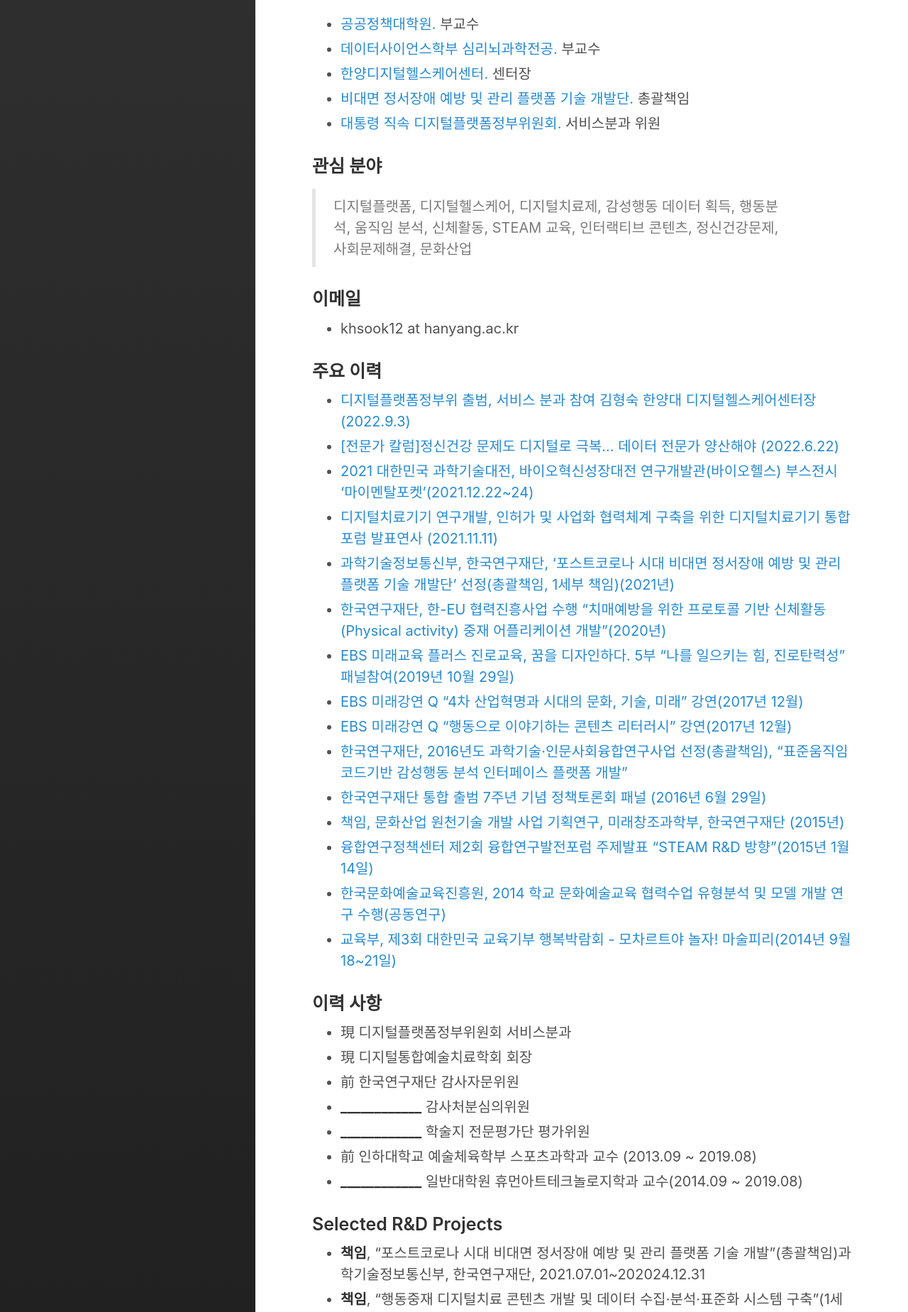
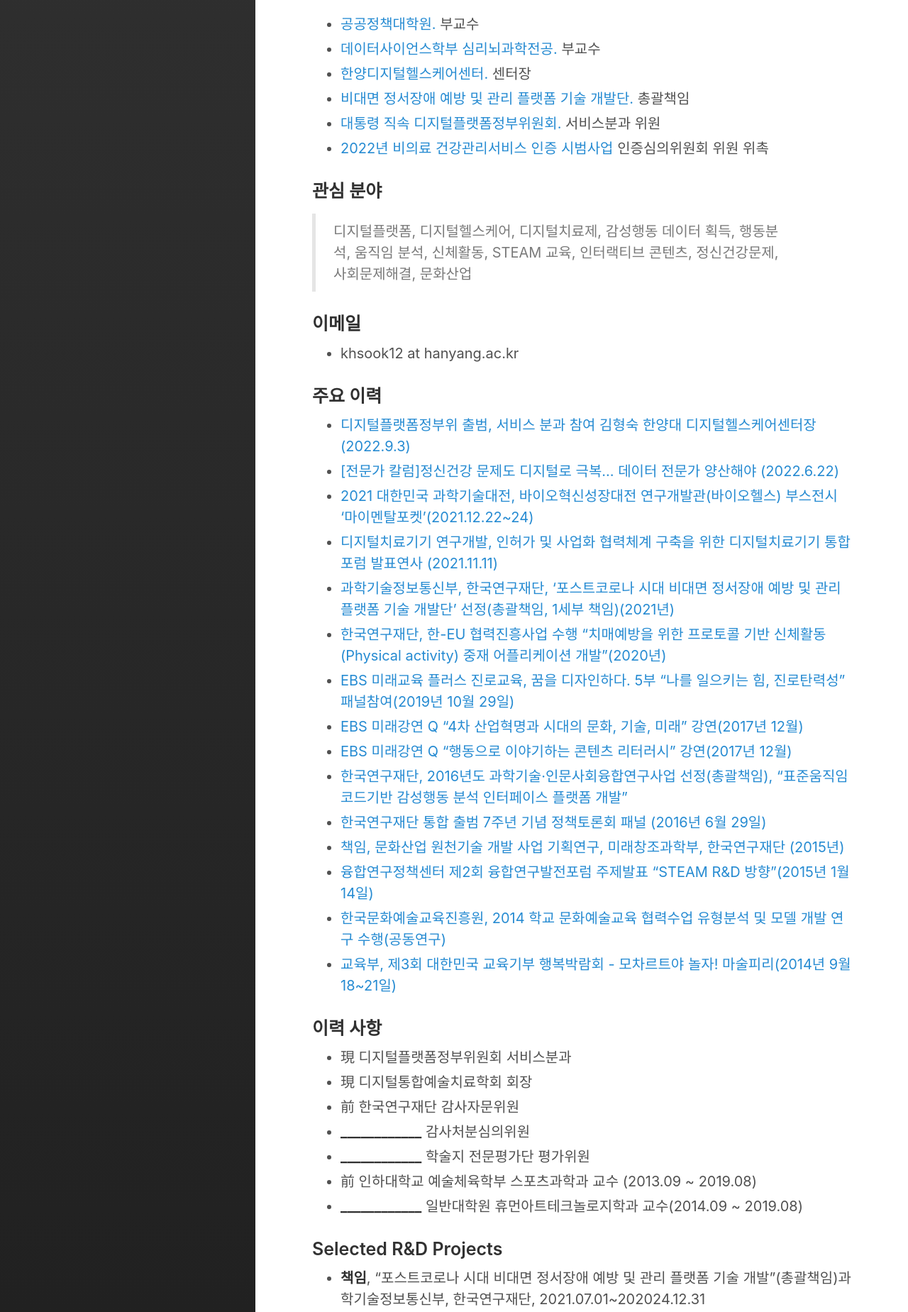
Before and after one commit to Rugger12/hyungsook, a Jekyll site: the page built from _posts/2022-09-11-about-me.md, in a window 1280 px wide. Shown: the part 514-2363 px from the top of the page at 71% size. Built offline with Jekyll 4.4.1, drawn with Linux system fonts in a browser that asks for light colours; some of the changed text lies outside the part shown.

Commit message:
Update 2022-09-11-about-me.md

```diff
--- a/_posts/2022-09-11-about-me.md
+++ b/_posts/2022-09-11-about-me.md
@@ -12,6 +12,7 @@ excerpt_separator:  <!--more-->
 * <a href="https://digitalhealthcare.or.kr/" target="_blank"> 한양디지털헬스케어센터.</a> 센터장
 * <a href="http://dtxplatform.kr/" target="_blank"> 비대면 정서장애 예방 및 관리 플랫폼 기술 개발단.</a> 총괄책임
 * <a href="https://www.korea.kr/news/policyPhotoView.do?bbsKey=50282" target="_blank"> 대통령 직속 디지털플랫폼정부위원회.</a> 서비스분과 위원
+* <a href="https://www.korea.kr/news/pressReleaseView.do?newsId=156513217" target="_blank"> 2022년 비의료 건강관리서비스 인증 시범사업</a> 인증심의위원회 위원 위촉
 
 ### 관심 분야
 <blockquote>
```
